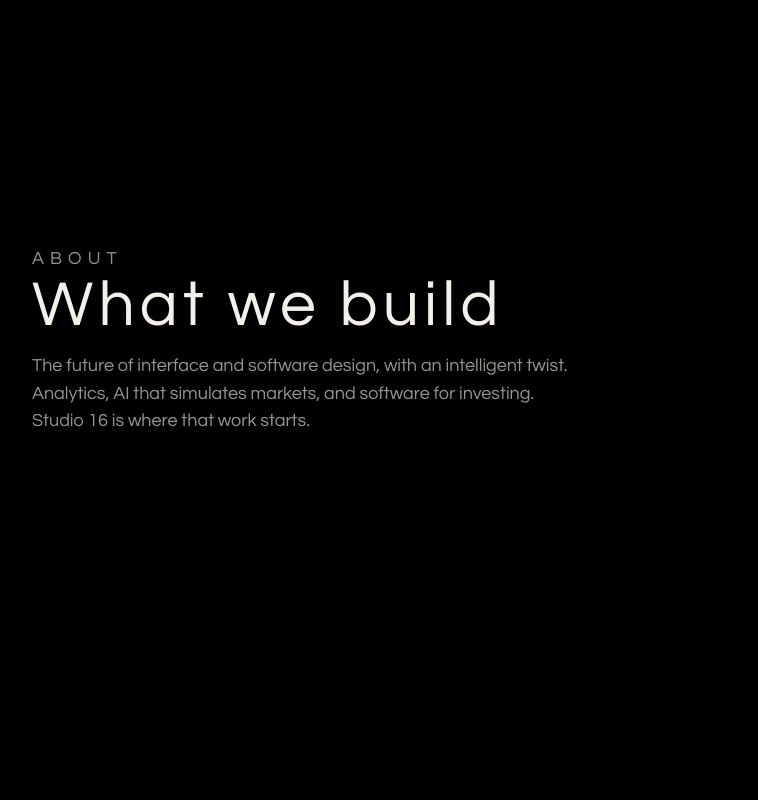
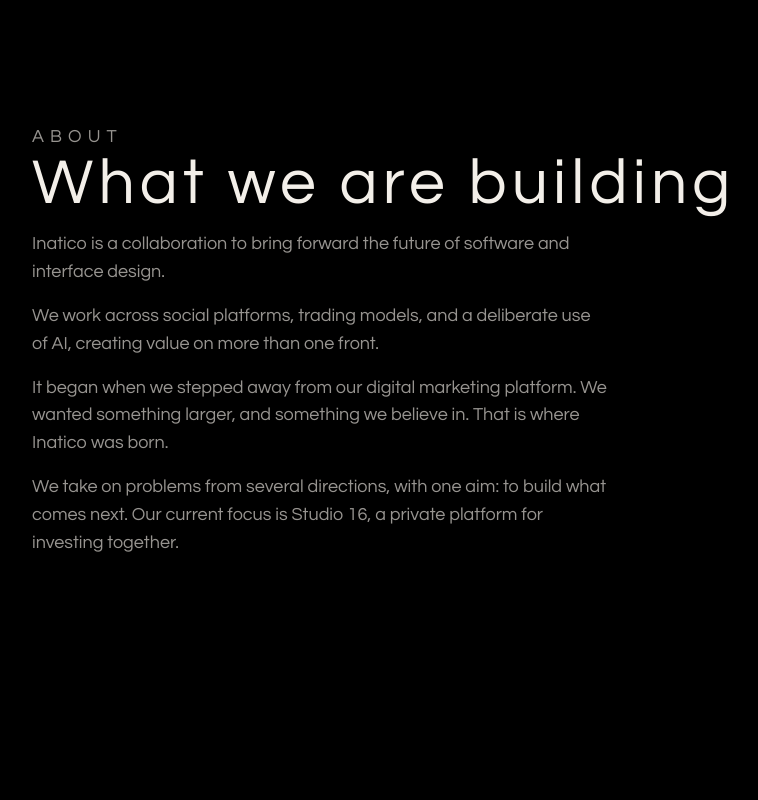
Before and after one commit to einarskau420/inatico, a plain HTML site: page index.html in a window 1280 px wide. Shown: the part 860-1660 px from the top of the page, without its empty margins (16-774 px from the left). Drawn offline with Linux system fonts and the light colour scheme.

Commit message:
Rewrite the About section in Inatico's own words.
Co-authored-by: Cursor <cursoragent@cursor.com>

```diff
--- a/index.html
+++ b/index.html
@@ -5,7 +5,7 @@
   <meta name="viewport" content="width=device-width, initial-scale=1">
   <title>Inatico</title>
   <meta name="description" content="Inatico designs intelligent software. Interfaces, analytics, and AI for markets and investing.">
-  <link rel="stylesheet" href="./style.css?v=3">
+  <link rel="stylesheet" href="./style.css?v=4">
 </head>
 <body>
   <header class="nav">
@@ -25,8 +25,11 @@
 
     <section id="about" class="panel">
       <p class="kicker">About</p>
-      <h2>What we build</h2>
-      <p>The future of interface and software design, with an intelligent twist. Analytics, AI that simulates markets, and software for investing. Studio 16 is where that work starts.</p>
+      <h2>What we are building</h2>
+      <p>Inatico is a collaboration to bring forward the future of software and interface design.</p>
+      <p>We work across social platforms, trading models, and a deliberate use of AI, creating value on more than one front.</p>
+      <p>It began when we stepped away from our digital marketing platform. We wanted something larger, and something we believe in. That is where Inatico was born.</p>
+      <p>We take on problems from several directions, with one aim: to build what comes next. Our current focus is Studio 16, a private platform for investing together.</p>
     </section>
 
     <section id="company" class="panel">
--- a/style.css
+++ b/style.css
@@ -110,12 +110,14 @@ a { color: inherit; text-decoration: none; }
 }
 
 .panel p {
-  max-width: 34rem;
+  max-width: 36rem;
   margin: 0;
   font-size: 18px;
   line-height: 1.55;
   color: var(--muted);
 }
+
+.panel p + p { margin-top: 16px; }
 
 .panel a { color: var(--ink); border-bottom: 1px solid rgba(243, 239, 233, 0.35); }
 
```
